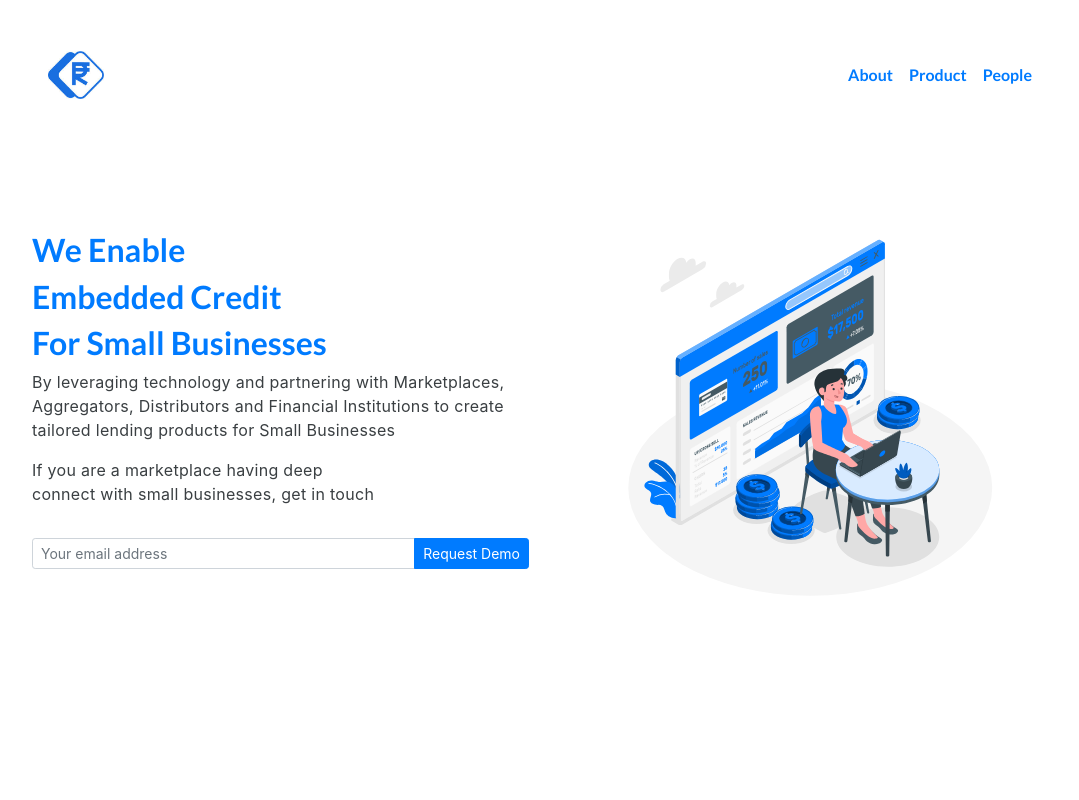
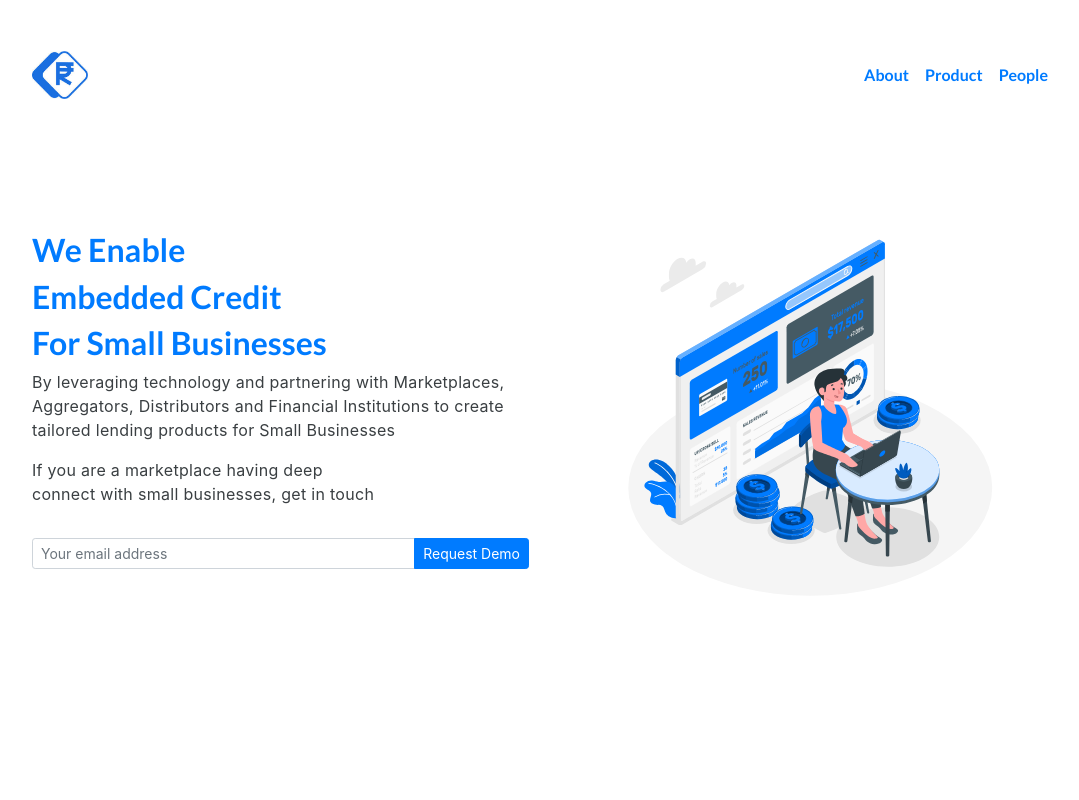
Before and after one commit to sunnygnani/rupifi3, a plain HTML site: page index.html in a window 1280 px wide. Shown: the top 800 px of the page, without its empty margins (96-1175 px from the left). Drawn offline with nearby package versions, Linux system fonts and the light colour scheme.

Commit message:
Update style.css

```diff
--- a/style.css
+++ b/style.css
@@ -93,6 +93,10 @@
 }
 .custom-toggler.navbar-toggler {
     border-color: lightgreen;
+}
+.navbar{
+  padding-left: 0px;
+  padding-right: 0px;
 }
 
 .nav-pills>li.active>a, .nav-pills>li.active>a:hover, .nav-pills>li.active>a:focus{
```
